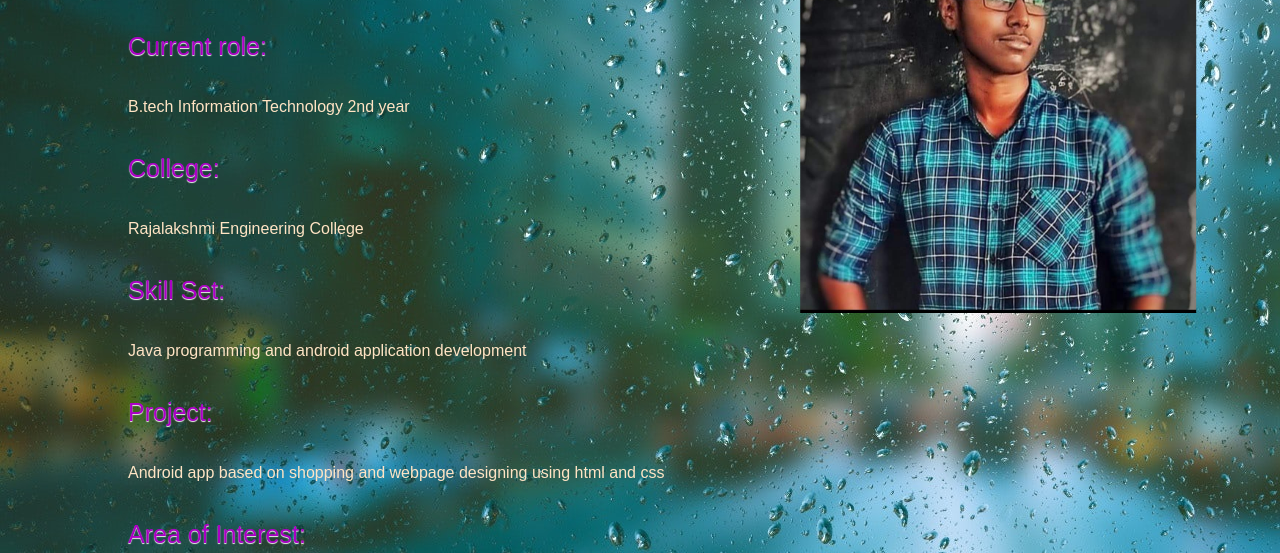
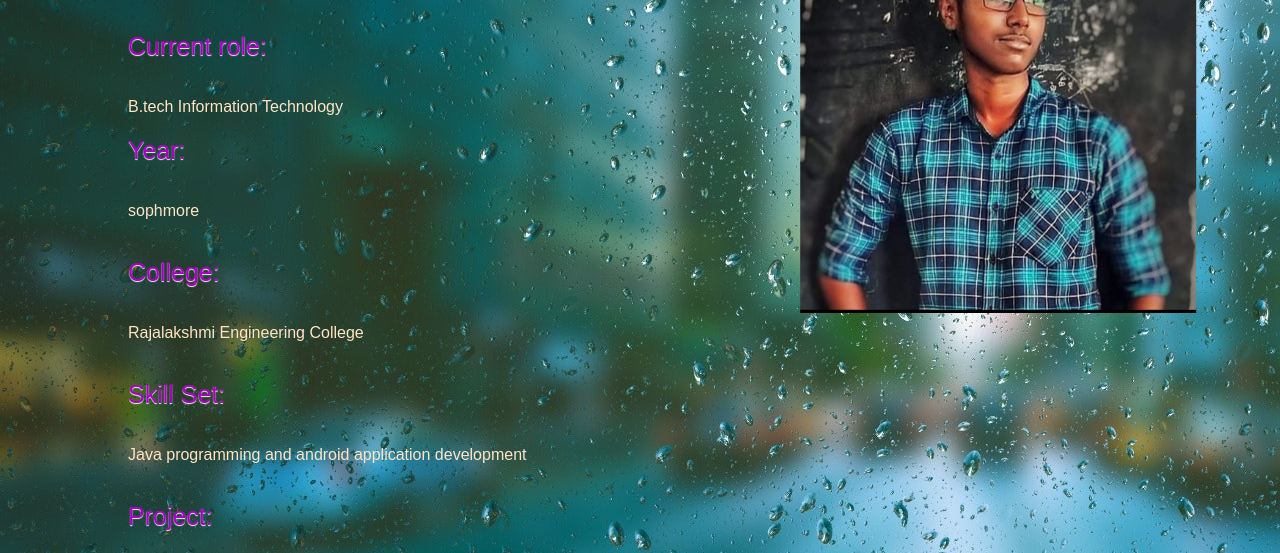
Before and after one commit to Vasanth212004/godricvasa, a plain HTML site: page index.html in a window 1280 px wide. Shown: the part 247-800 px from the top of the page. Drawn offline with Linux system fonts and the light colour scheme.

Commit message:
Update index.html

```diff
--- a/index.html
+++ b/index.html
@@ -23,8 +23,10 @@
         <div class="detel">
             <h1>I am Vasanth <span style="color:rgb(0, 0, 0)">M</span></h1>
             <br>
-            <p><h3><h2>Current role: </h2><p style="color: bisque;"> B.tech Information Technology 2nd year</p>
+            <p><h3><h2>Current role: </h2><p style="color: bisque;"> B.tech Information Technology</p>
                <br>
+            <h2>Year:</h2><p style="color: bisque;"> sophmore</p>
+            <br>
                <br><h2>College: </h2><p style="color: bisque;">Rajalakshmi Engineering College</p>
                <br>
                <br><h2>Skill Set: </h2><p style="color: bisque;">Java programming and android application development</p>
```
